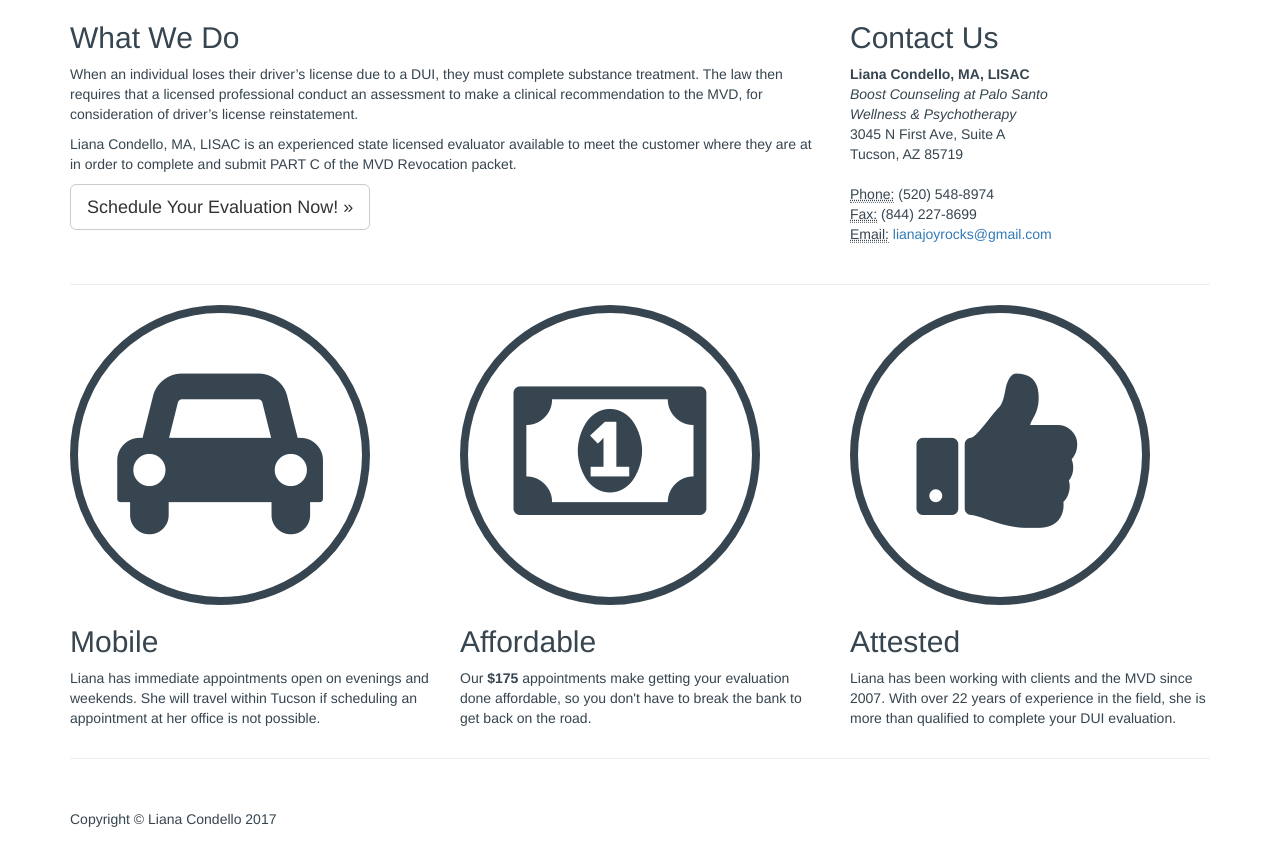
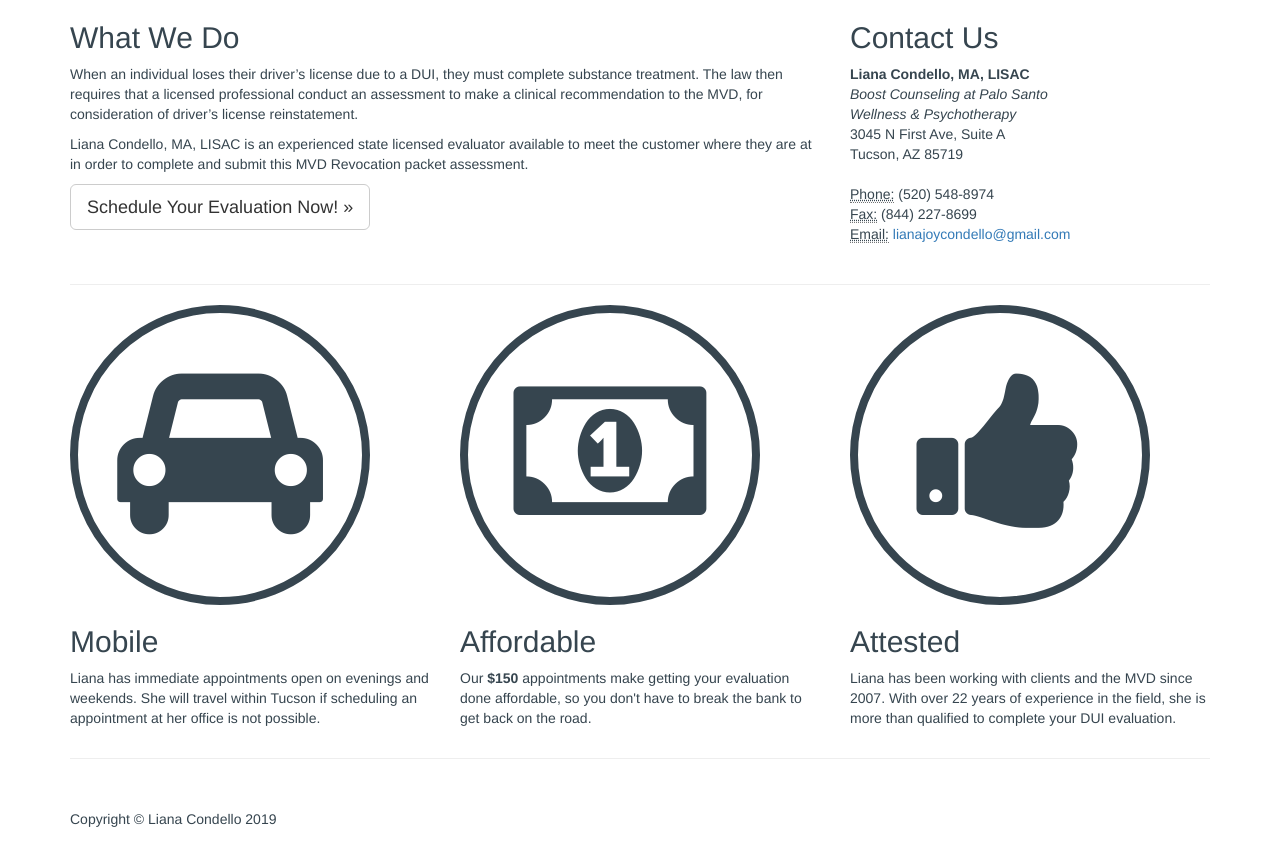
Before and after one commit to jakerockland/azduievals, a plain HTML site: page index.html in a window 1280 px wide. Shown: the part 440-1306 px from the top of the page. Drawn offline with Linux system fonts and the light colour scheme.

Commit message:
Updated page content

```diff
--- a/index.html
+++ b/index.html
@@ -51,9 +51,9 @@
             <div class="col-sm-8">
                 <h2>What We Do</h2>
                 <p>When an individual loses their driver’s license due to a DUI, they must complete substance treatment. The law then requires that a licensed professional conduct an assessment to make a clinical recommendation to the MVD, for consideration of driver’s license reinstatement.</p>
-                <p>Liana Condello, MA, LISAC is an experienced state licensed evaluator available to meet the customer where they are at in order to complete and submit PART C of the MVD Revocation packet.</p>
+                <p>Liana Condello, MA, LISAC is an experienced state licensed evaluator available to meet the customer where they are at in order to complete and submit this MVD Revocation packet assessment.</p>
                 <p>
-                    <a class="btn btn-default btn-lg"href="mailto:lianajoyrocks@gmail.com">Schedule Your Evaluation Now! &raquo;</a>
+                    <a class="btn btn-default btn-lg"href="mailto:lianajoycondello@gmail.com">Schedule Your Evaluation Now! &raquo;</a>
                 </p>
             </div>
             <div class="col-sm-4">
@@ -70,7 +70,7 @@
                     <br>
                     <abbr title="Fax">Fax:</abbr> (844) 227-8699
                     <br>
-                    <abbr title="Email">Email:</abbr> <a href="mailto:lianajoyrocks@gmail.com">lianajoyrocks@gmail.com</a>
+                    <abbr title="Email">Email:</abbr> <a href="mailto:lianajoycondello@gmail.com">lianajoycondello@gmail.com</a>
                 </address>
             </div>
         </div>
@@ -87,7 +87,7 @@
             <div class="col-sm-4">
                 <span class="icon"><i class="fa fa-money"></i></span>
                 <h2>Affordable</h2>
-                <p>Our <strong>$175</strong> appointments make getting your evaluation done affordable, so you don't have to break the bank to get back on the road.</p>
+                <p>Our <strong>$150</strong> appointments make getting your evaluation done affordable, so you don't have to break the bank to get back on the road.</p>
             </div>
             <div class="col-sm-4">
                 <span class="icon"><i class="fa fa-thumbs-up"></i></span>
@@ -103,7 +103,7 @@
         <footer>
             <div class="row">
                 <div class="col-lg-12">
-                    <p>Copyright &copy; Liana Condello 2017</p>
+                    <p>Copyright &copy; Liana Condello 2019</p>
                 </div>
             </div>
             <!-- /.row -->
```
